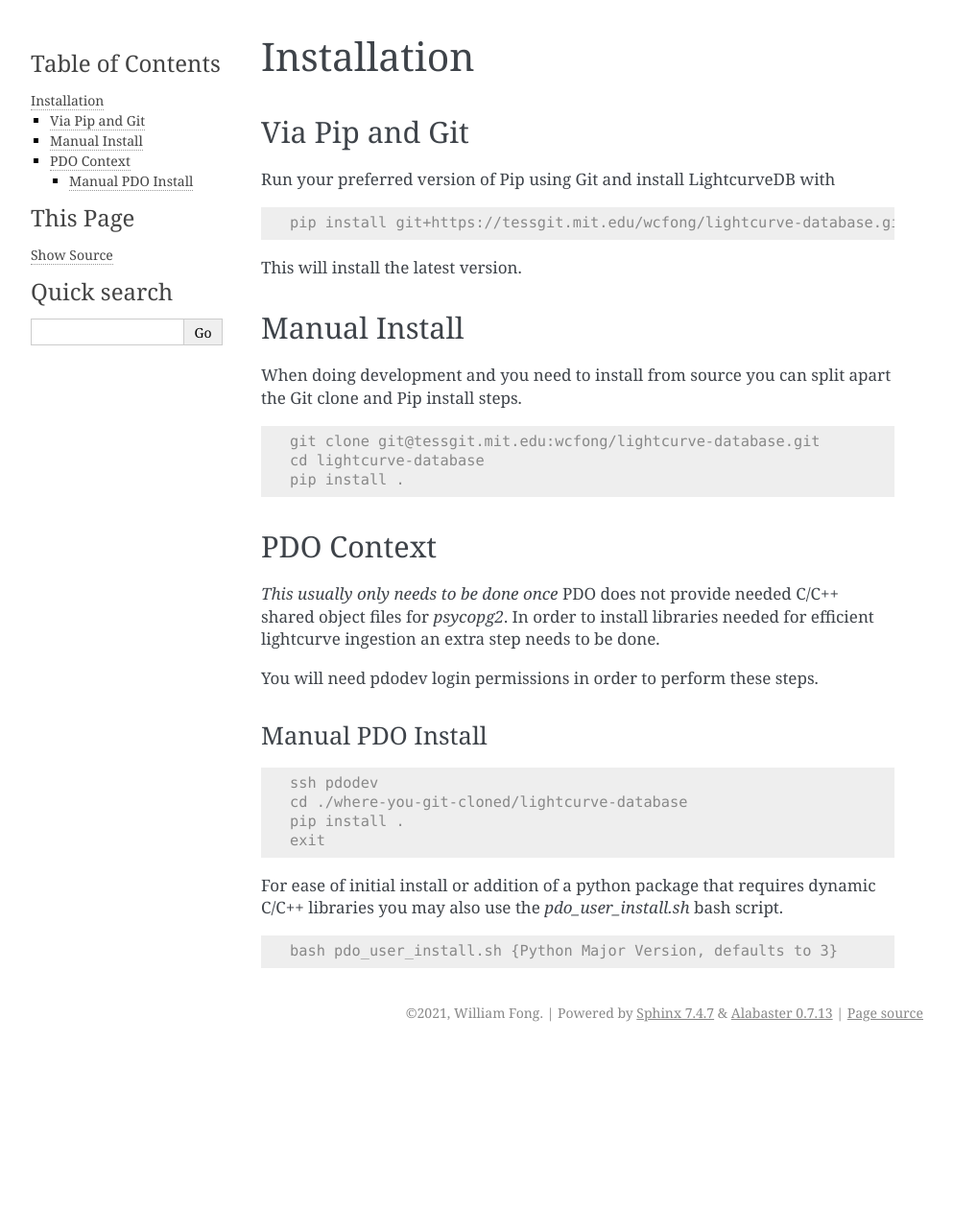
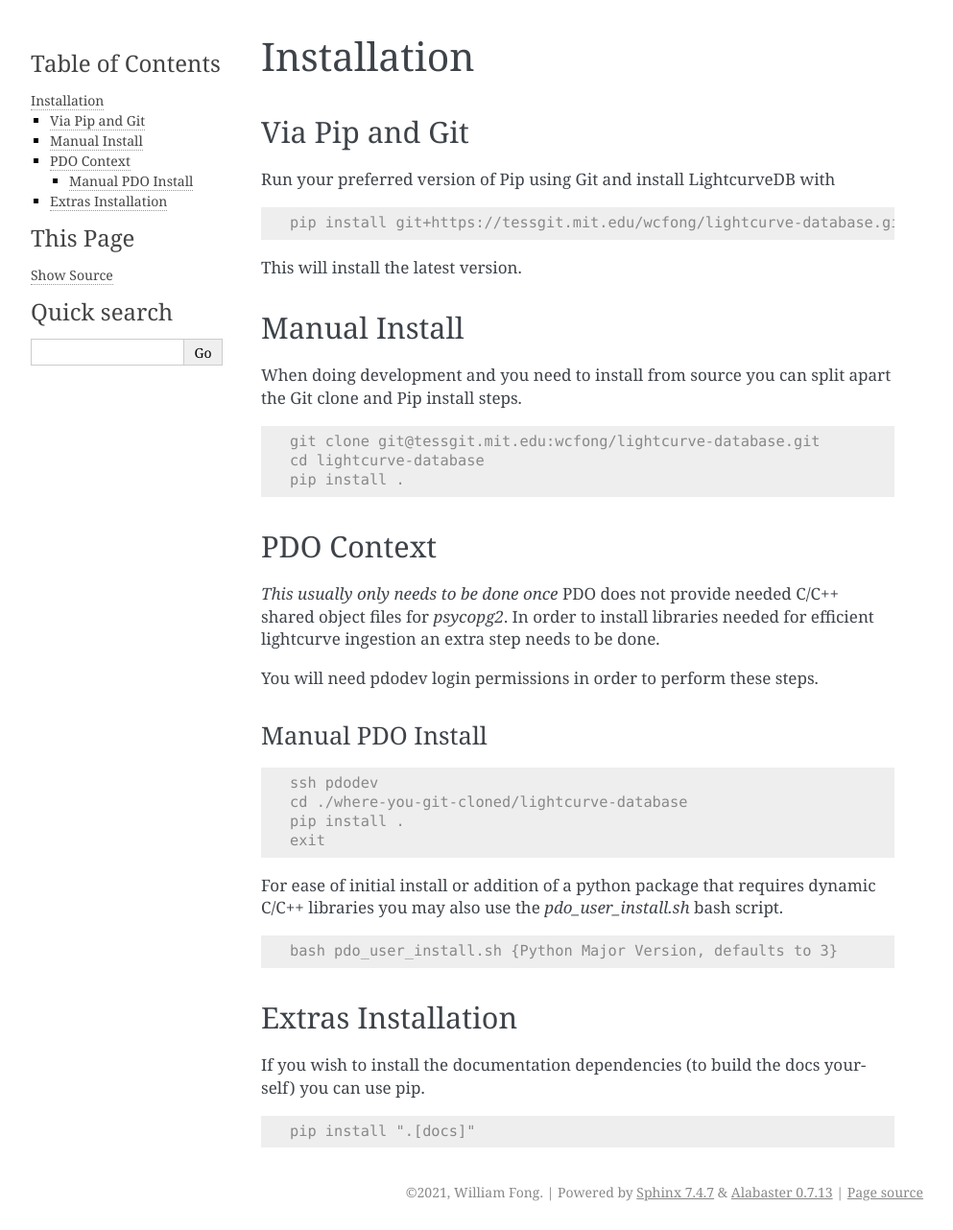
Before and after one commit to mit-kavli-institute/lightcurvedb, a Sphinx documentation site: the page built from docs/source/installation.rst, in a window 1280 px wide. Shown: the whole page at 96% size, without its empty margins (148-1141 px from the left). Built offline with Sphinx 7.4.7, drawn with Linux system fonts in a browser that asks for light colours; before the commit the page ends 1095 px from its top, so only the background shows below that.

Commit message:
updating docs with new installation procedures

```diff
--- a/docs/source/installation.rst
+++ b/docs/source/installation.rst
@@ -48,3 +48,13 @@ script.
 .. code-block:: console
 
    bash pdo_user_install.sh {Python Major Version, defaults to 3}
+
+
+Extras Installation
+*******************
+If you wish to install the documentation dependencies
+(to build the docs yourself) you can use pip.
+
+.. code-block:: console
+
+    pip install ".[docs]"
```
